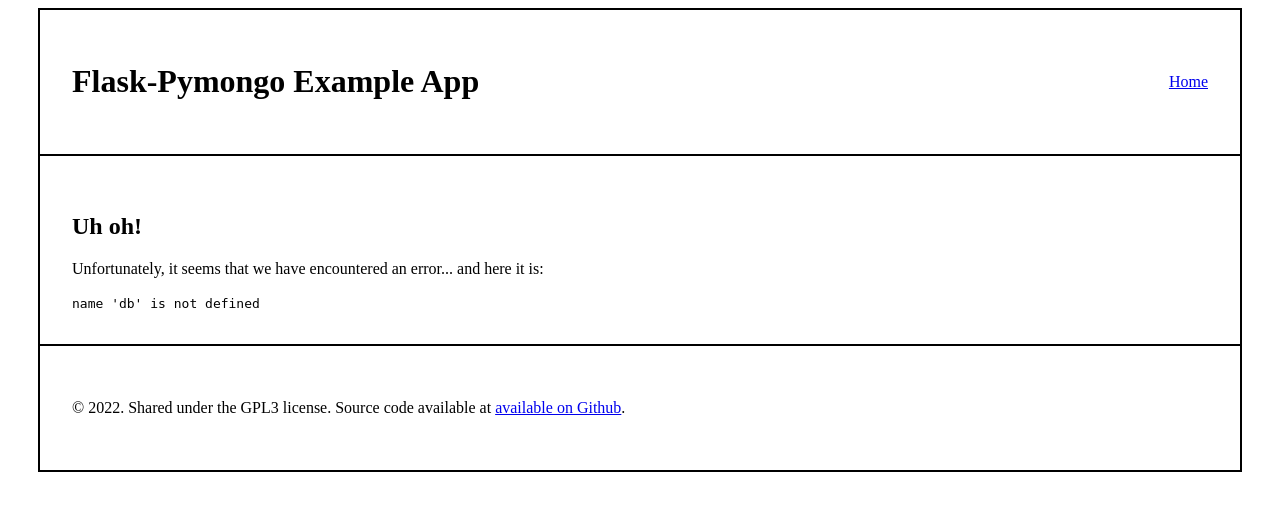
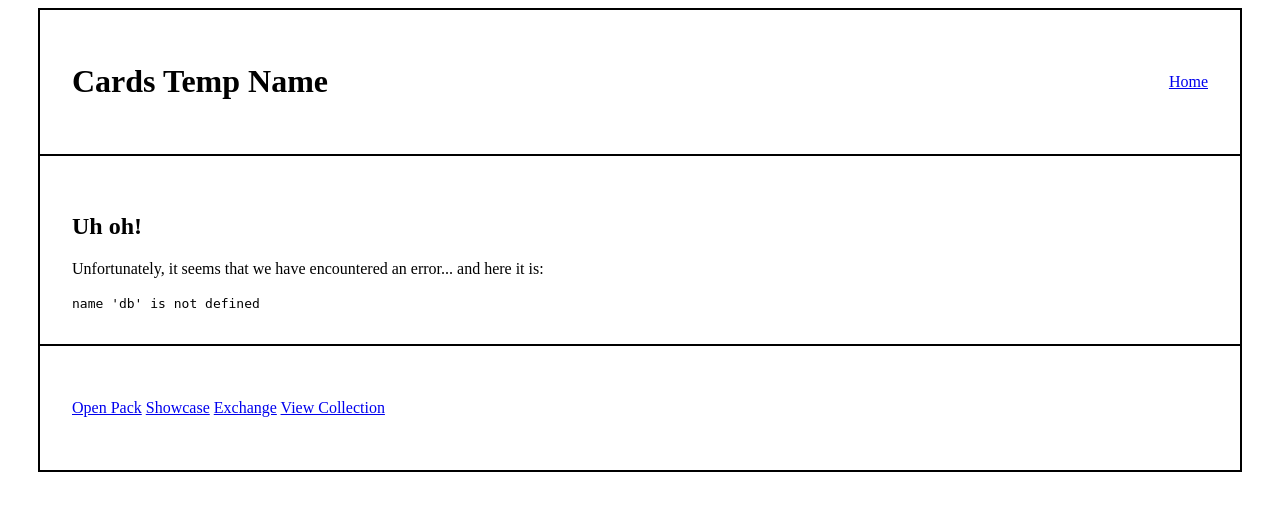
Before and after one commit to software-students-fall2022/web-app-exercise-team-7-1, a Flask app: page / in a window 1280 px wide. Shown: the top 511 px of the page. Run offline with Flask 2, Linux system fonts and the light colour scheme; parts of the project's set-up code (start-up, migrations or seed data) failed here and were passed over.

Commit message:
Added links to main pages in app

```diff
--- a/app.py
+++ b/app.py
@@ -44,6 +44,11 @@
     """
     docs = db.exampleapp.find({}).sort("created_at", -1) # sort in descending order of created_at timestamp
     return render_template('index.html', docs=docs) # render the hone template
+
+@app.route('/collection')
+def collection():
+    docs = db.exampleapp.find({}).sort("created_at", -1) # sort in descending order of created_at timestamp
+    return render_template('collection.html', docs=docs) # render the hone template
 
 # route to accept form submission and create a new post
 @app.route('/create', methods=['POST'])
--- a/templates/base.html
+++ b/templates/base.html
@@ -1,7 +1,7 @@
 <!DOCTYPE html>
 <html>
   <head>
-    <title>Flask-MongoDB Example App</title>
+    <title>Cards Temp Name</title>
     <link
       rel="stylesheet"
       href="{{ url_for('static', filename='css/style.css') }}"
@@ -10,7 +10,7 @@
   <body>
     <div class="container">
       <header>
-        <h1>Flask-Pymongo Example App</h1>
+        <h1>Cards Temp Name</h1>
         <nav>
           <a href="{{ url_for('home')}}">Home</a>
         </nav>
@@ -18,11 +18,26 @@
       <main>{% block container %} {% endblock %}</main>
       <footer>
         <p>
-          &copy; 2022. Shared under the GPL3 license. Source code available at
           <a
-            href="https://github.com/nyu-software-engineering/flask-pymongo-web-app-example"
-            >available on Github</a
-          >.
+            href="{{ url_for('pack')}}"
+            >Open Pack</a
+          >
+
+          <a
+          href="{{ url_for('show')}}"
+          >Showcase</a
+          >
+
+          <a
+          href="{{ url_for('exchange')}}"
+          >Exchange</a
+          >
+
+          <a
+          href="{{ url_for('collection')}}"
+          >View Collection</a
+          >
+
         </p>
       </footer>
     </div>
```
Also changed, not shown: templates/collection.html (added, +29 -0 lines), templates/exchange.html (added), templates/pack.html (added), templates/show.html (added).
